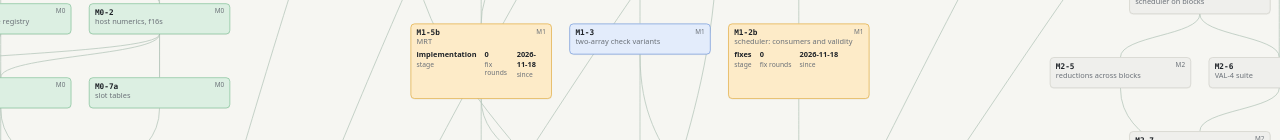
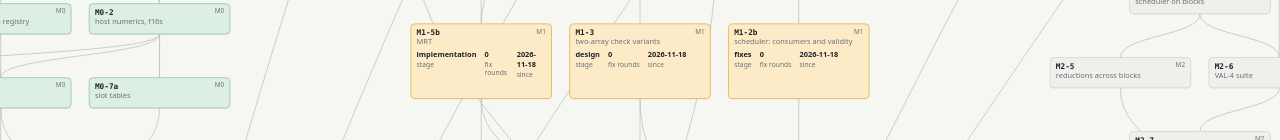
Before and after one commit to sadegh1068/openlbx-status, a plain HTML site: page index.html in a window 1280 px wide. Shown: the part 303-443 px from the top of the page. Drawn offline with Linux system fonts and the light colour scheme.

Commit message:
Update status

```diff
--- a/data.json
+++ b/data.json
@@ -301,10 +301,12 @@
     {
      "id": "M1-3",
      "title": "two-array check variants",
-     "status": "pending",
+     "status": "running",
      "deps": [
       "M1-4b"
-     ]
+     ],
+     "stage": "design",
+     "since": "2026-11-18"
     },
     {
      "id": "M1-5a",
--- a/index.html
+++ b/index.html
@@ -400,10 +400,12 @@ const INLINE = {
     {
      "id": "M1-3",
      "title": "two-array check variants",
-     "status": "pending",
+     "status": "running",
      "deps": [
       "M1-4b"
-     ]
+     ],
+     "stage": "design",
+     "since": "2026-11-18"
     },
     {
      "id": "M1-5a",
```
